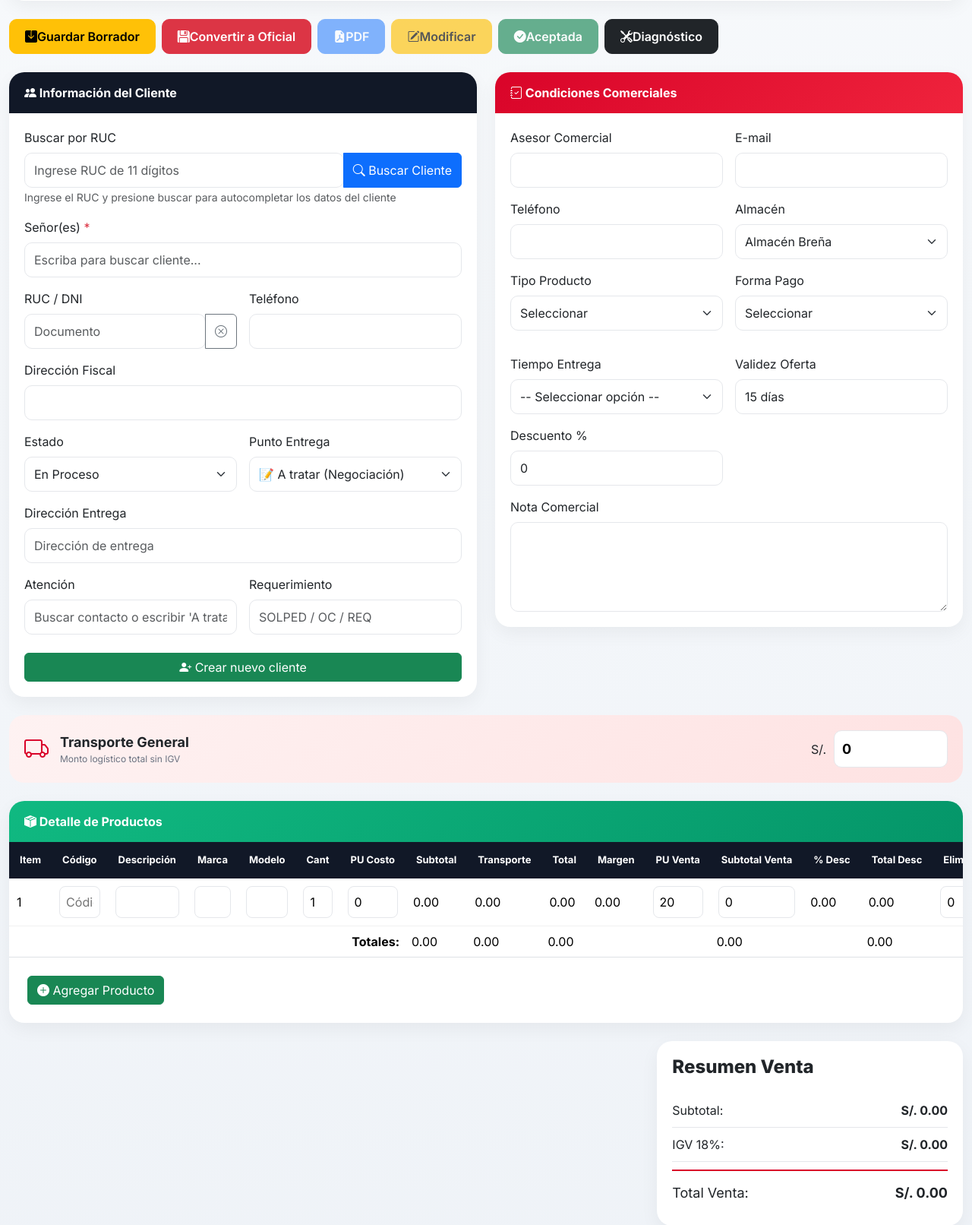
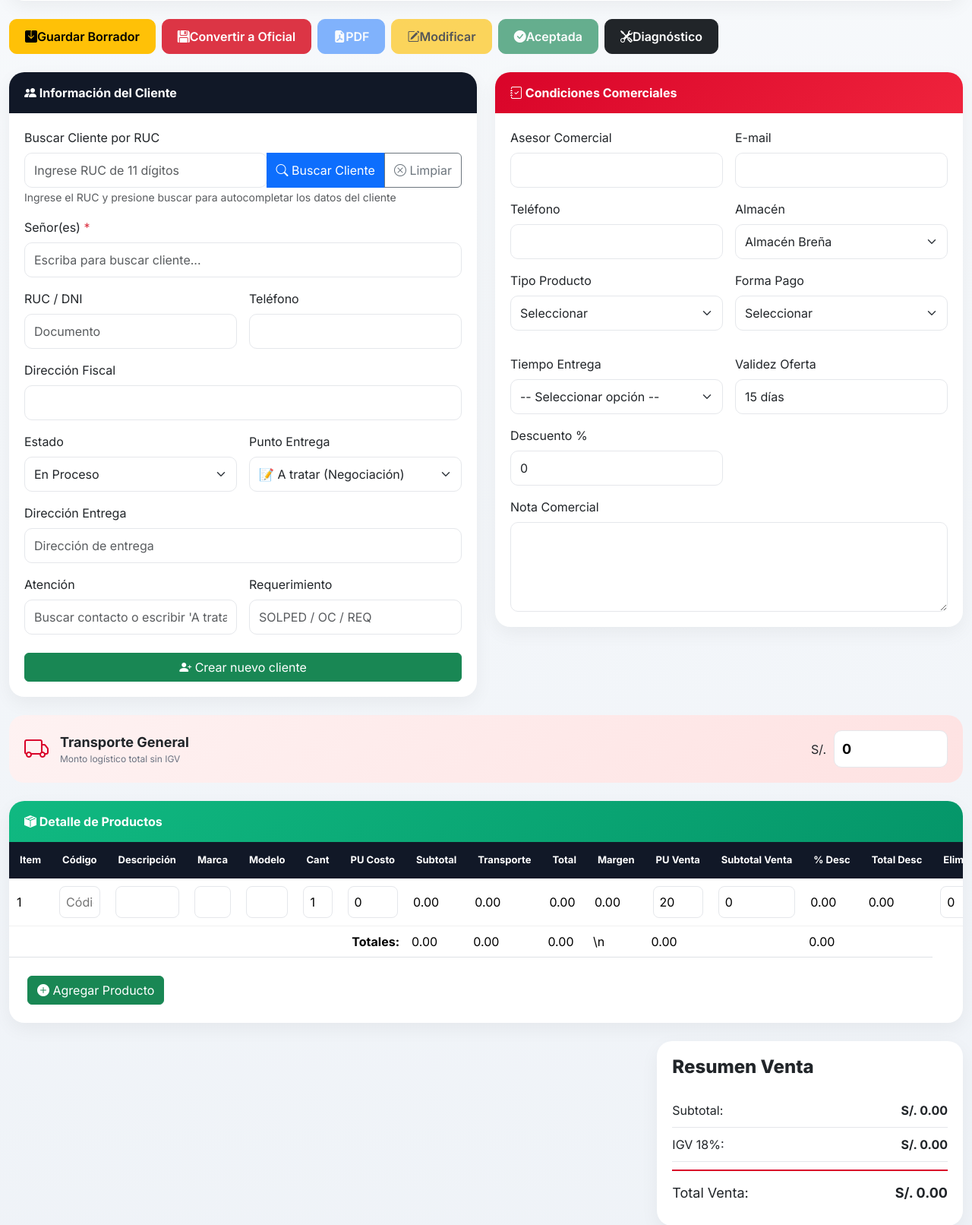
Before and after one commit to martinrims360/ERP_KCF, a Flask app: page /crear_cotizacion in a window 1280 px wide. Shown: the part 414-2026 px from the top of the page at 76% size. Run offline with Flask 3, Linux system fonts and the light colour scheme; the visitor is signed in with stand-in values (Sample User, id 1); data that the repository does not hold is empty; some libraries are stand-ins or nearby versions.

Commit message:
integración del ruc cotización2.0

```diff
--- a/templates/cotizacion_oc/crear_cotizacion.html
+++ b/templates/cotizacion_oc/crear_cotizacion.html
@@ -458,10 +458,11 @@
                     </div>
                     <div class="card-body-custom">
                         <input type="hidden" id="cliente_id" value="">
-                        <div class="row g-3">
-                            <!-- BUSCADOR POR RUC CON BOTÓN -->
+
+                        <!-- 🔥 BUSCADOR POR RUC -->
+                        <div class="row g-3 mb-3">
                             <div class="col-md-12">
-                                <label class="form-label">Buscar por RUC</label>
+                                <label class="form-label">Buscar Cliente por RUC</label>
                                 <div class="input-group">
                                     <input type="text"
                                            class="form-control custom-input"
@@ -470,10 +471,15 @@
                                     <button class="btn btn-primary" type="button" id="btnBuscarClientePorRuc">
                                         <i class="bi bi-search"></i> Buscar Cliente
                                     </button>
+                                    <button class="btn btn-outline-secondary" type="button" id="btnLimpiarCliente" title="Limpiar cliente">
+                                        <i class="bi bi-x-circle"></i> Limpiar
+                                    </button>
                                 </div>
                                 <small class="text-muted">Ingrese el RUC y presione buscar para autocompletar los datos del cliente</small>
                             </div>
+                        </div>
 
+                        <div class="row g-3">
                             <div class="col-md-12">
                                 <label class="form-label">Señor(es) <span class="text-danger">*</span></label>
                                 <div class="search-container">
@@ -485,12 +491,7 @@
 
                             <div class="col-md-6">
                                 <label class="form-label">RUC / DNI</label>
-                                <div class="input-group">
-                                    <input type="text" class="form-control custom-input" id="cliente_doc" placeholder="Documento" readonly>
-                                    <button class="btn btn-outline-secondary" type="button" id="btnLimpiarCliente" title="Limpiar cliente">
-                                        <i class="bi bi-x-circle"></i>
-                                    </button>
-                                </div>
+                                <input type="text" class="form-control custom-input" id="cliente_doc" placeholder="Documento" readonly>
                             </div>
 
                             <div class="col-md-6">
@@ -675,8 +676,7 @@
                                 <td id="total_subtotal_costo">0.00</td>
                                 <td id="total_transporte_prorrateo">0.00</td>
                                 <td id="total_costo_general">0.00</td>
-                                <td></td><td></td>
-                                <td id="total_subtotal_venta">0.00</td>
+                                <td>\n                                <td id="total_subtotal_venta">0.00</td>
                                 <td></td>
                                 <td id="total_subtotal_venta_desc">0.00</td>
                                 <td></td>
--- a/templates/mantenedor/gestion_productos.html
+++ b/templates/mantenedor/gestion_productos.html
@@ -1,4 +1,4 @@
-<!-- templates/productos.html -->
+<!-- templates/gestion_productos.html -->
 <!DOCTYPE html>
 <html lang="es">
 <head>
@@ -49,6 +49,10 @@
                         <i class="bi bi-plus-circle"></i>
                             Nuevo Producto
 
+                    </button>
+                <!-- BOTÓN KÁRDEx -->
+                    <button class="btn btn-info" data-bs-toggle="modal" data-bs-target="#modalKardex">
+                       <i class="bi bi-journal-text"></i> Ver Kárdex
                     </button>
 
                     <form action="/mantenedor/productos/importar"
```
